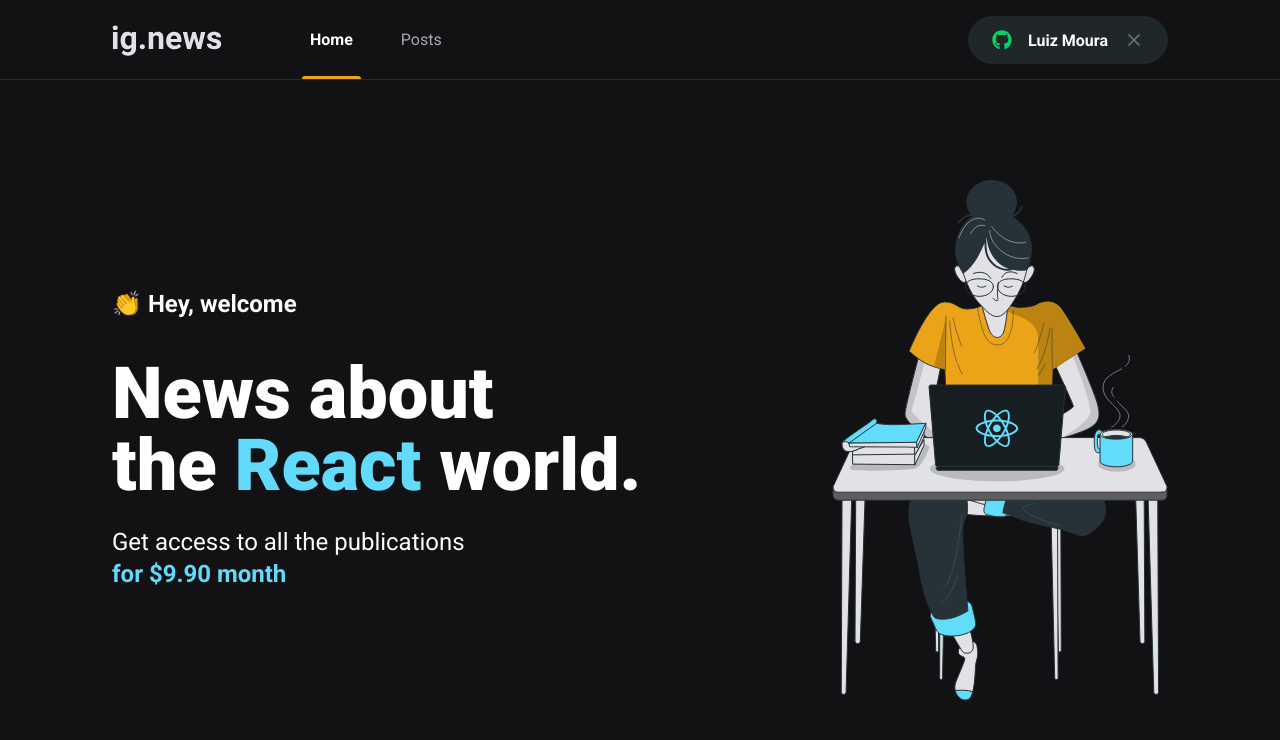
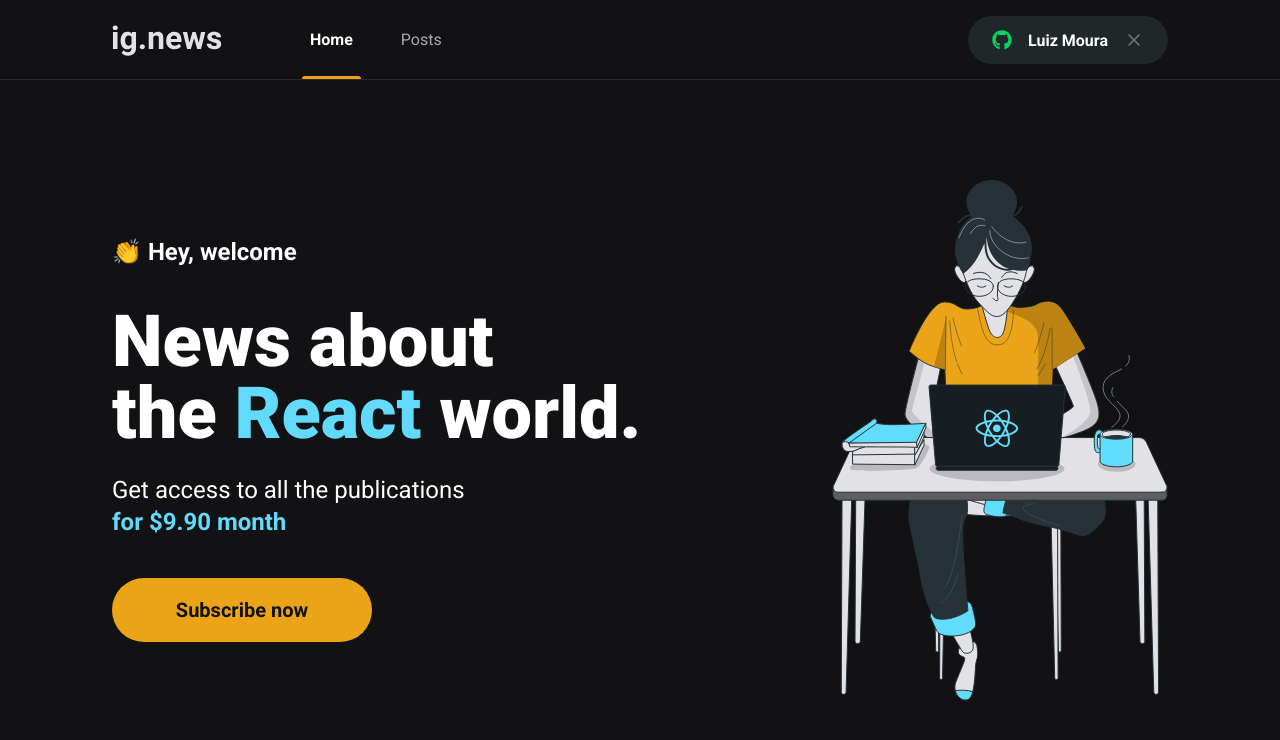
Before and after one commit to luiz-moura/ignews-nextjs, a Next.js app: page / in a window 1280 px wide. Shown: the top 740 px of the page. Built offline with nearby package versions, Linux system fonts and the light colour scheme.

Commit message:
feat: create subscribeButton component

```diff
--- /dev/null
+++ b/src/components/SubscribeButton/Index.tsx
@@ -0,0 +1,9 @@
+import styles from "./styles.module.scss";
+
+export function SubscribeButton() {
+  return (
+    <button type="button" className={styles.subscribeButton}>
+      Subscribe now
+    </button>
+  );
+}
--- /dev/null
+++ b/src/components/SubscribeButton/styles.module.scss
@@ -0,0 +1,20 @@
+.subscribeButton {
+  width: 260px;
+  height: 4rem;
+  border: 0;
+  border-radius: 2rem;
+  background: var(--yellow-500);
+  color: var(--gray-900);
+  font-size: 1.25rem;
+  font-weight: bold;
+
+  display: flex;
+  align-items: center;
+  justify-content: center;
+
+  transition: filter 0.2s;
+
+  &:hover {
+    filter: brightness(0.8);
+  }
+}
--- a/src/pages/home.module.scss
+++ b/src/pages/home.module.scss
@@ -38,4 +38,8 @@
       font-weight: bold;
     }
   }
+
+  button {
+    margin-top: 2.5rem;
+  }
 }
--- a/src/pages/index.tsx
+++ b/src/pages/index.tsx
@@ -1,4 +1,5 @@
 import Head from "next/head";
+import { SubscribeButton } from "../components/SubscribeButton/Index";
 
 import styles from "./home.module.scss";
 
@@ -18,6 +19,7 @@
             Get access to all the publications <br />
             <span>for $9.90 month</span>
           </p>
+          <SubscribeButton />
         </section>
 
         <img src="/images/avatar.svg" alt="Girl coding" />
```
